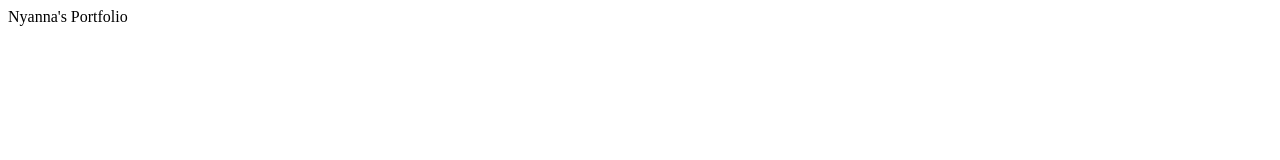
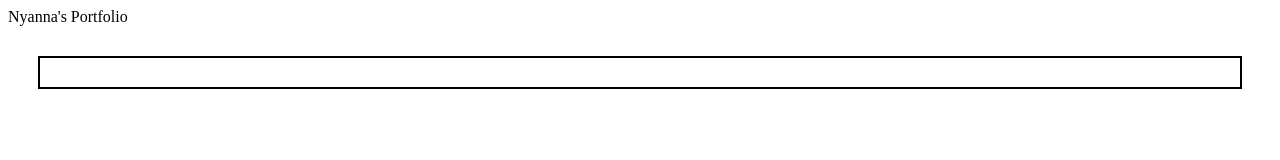
Before and after one commit to n3yanna/Portfolio.github.io, a plain HTML site: page index.html in a window 1280 px wide. Drawn offline with Linux system fonts and the light colour scheme.

Commit message:
Update index.html

```diff
--- a/index.html
+++ b/index.html
@@ -7,7 +7,11 @@
 <title>Nyanna's Portfolio</title>
       <style>
     div.header {
-
+        background-color: white;
+        color: white;
+        border: 2px solid black;
+        margin: 30px;
+        padding: 5px;
     }
     </style>
     </head>
```
